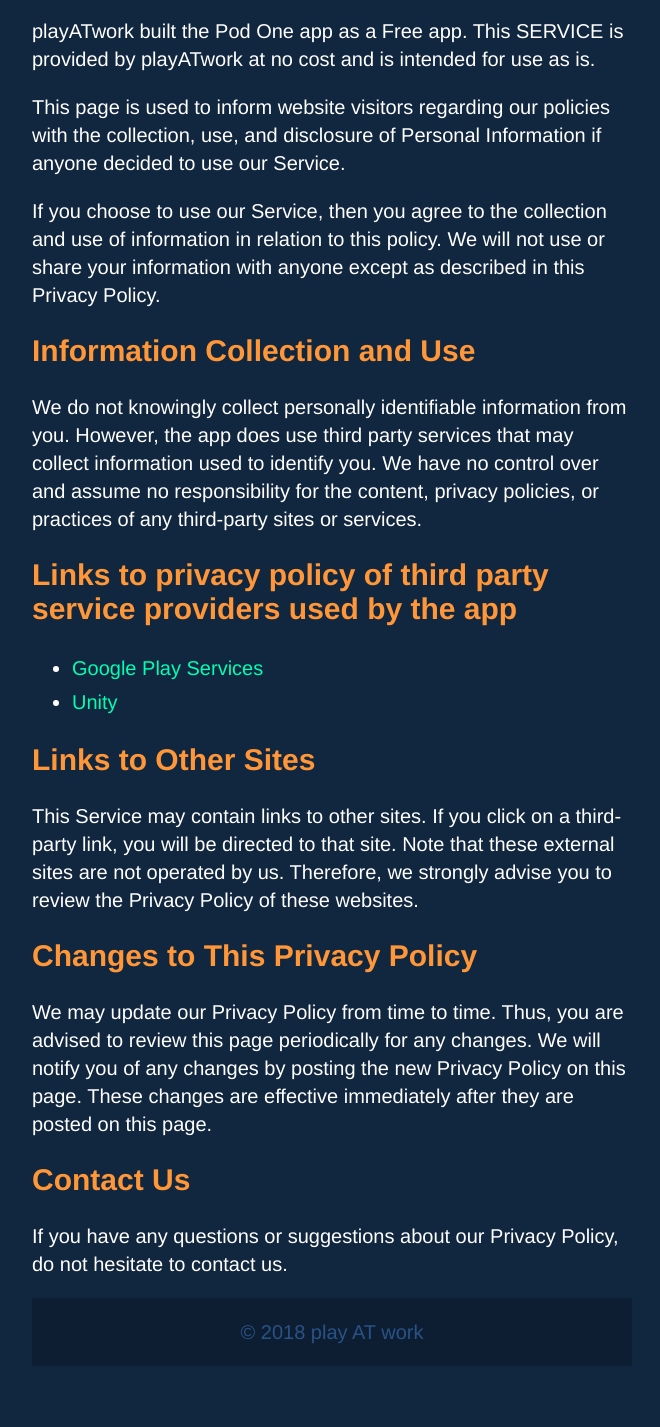
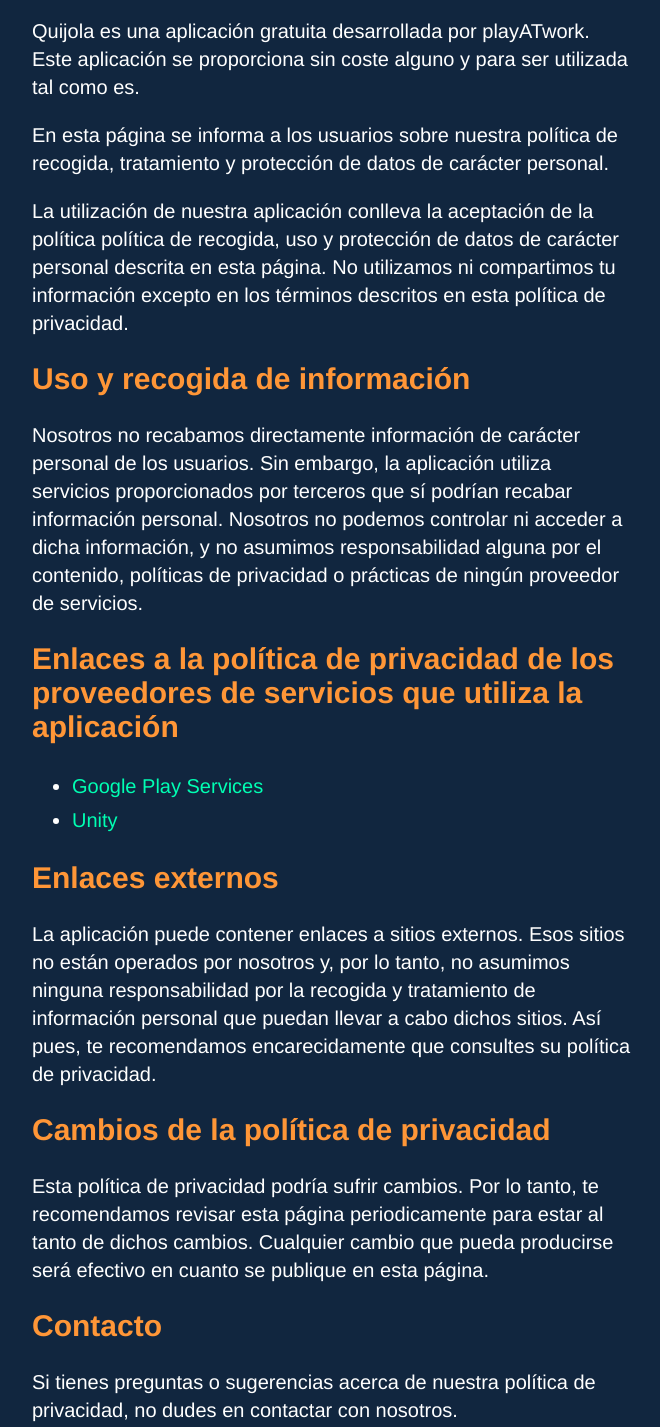
Before and after one commit to playatwork/playatwork.github.io, a plain HTML site: page quijola/privacy-policy.html in a window 1280 px wide. Shown: the part 143-1570 px from the top of the page, without its empty margins (308-968 px from the left). Before the commit the page ends 1509 px from the top, so only its background shows below. Drawn offline with Linux system fonts and the light colour scheme.

Commit message:
Update privacy-policy.html

```diff
--- a/quijola/privacy-policy.html
+++ b/quijola/privacy-policy.html
@@ -4,57 +4,57 @@
 <head>
 <meta http-equiv="content-type" content="text/html; charset=utf-8" />
 <link rel="stylesheet" type="text/css" href="/css/quijola.css" />
-<title>Pod One Privacy Policy</title>
+<title>Quijola - Política de privacidad</title>
 </head>
 
 <body>
 <div id="wrap">
 
 <div id="header">
-<h1>Privacy Policy</h1>
+<h1>Política de privacidad</h1>
 </div>
 
 <div id="content">
 
 <p>
-playATwork built the Pod One app as a Free app. This SERVICE is provided by playATwork at no cost and is intended for use as is.
+Quijola es una aplicación gratuita desarrollada por playATwork. Este aplicación se proporciona sin coste alguno y para ser utilizada tal como es.
 </p>
 <p>
-This page is used to inform website visitors regarding our policies with the collection, use, and disclosure of Personal Information if anyone decided to use our Service.
+En esta página se informa a los usuarios sobre nuestra política de recogida, tratamiento y protección de datos de carácter personal.
 </p>
 <p>
-If you choose to use our Service, then you agree to the collection and use of information in relation to this policy. We will not use or share your information with anyone except as described in this Privacy Policy.
+La utilización de nuestra aplicación conlleva la aceptación de la política política de recogida, uso y protección de datos de carácter personal descrita en esta página. No utilizamos ni compartimos tu información excepto en los términos descritos en esta política de privacidad.
 </p>
 
-<h2>Information Collection and Use</h2>
+<h2>Uso y recogida de información</h2>
 
 <p>
-We do not knowingly collect personally identifiable information from you. However, the app does use third party services that may collect information used to identify you. We have no control over and assume no responsibility for the content, privacy policies, or practices of any third-party sites or services.
+Nosotros no recabamos directamente información de carácter personal de los usuarios. Sin embargo, la aplicación utiliza servicios proporcionados por terceros que sí podrían recabar información personal. Nosotros no podemos controlar ni acceder a dicha información, y no asumimos responsabilidad alguna por el contenido, políticas de privacidad o prácticas de ningún proveedor de servicios.
 </p>
 
-<h2>Links to privacy policy of third party service providers used by the app</h2>
+<h2>Enlaces a la política de privacidad de los proveedores de servicios que utiliza la aplicación</h2>
 
 <ul>
 <li><a href="https://policies.google.com/privacy">Google Play Services</a></li>
 <li><a href="http://unity3d.com/es/legal/privacy-policy">Unity</a></li>
 </ul>
 
-<h2>Links to Other Sites</h2>
+<h2>Enlaces externos</h2>
 
 <p>
-This Service may contain links to other sites. If you click on a third-party link, you will be directed to that site. Note that these external sites are not operated by us. Therefore, we strongly advise you to review the Privacy Policy of these websites.
+La aplicación puede contener enlaces a sitios externos. Esos sitios no están operados por nosotros y, por lo tanto, no asumimos ninguna responsabilidad por la recogida y tratamiento de información personal que puedan llevar a cabo dichos sitios. Así pues, te recomendamos encarecidamente que consultes su política de privacidad.
 </p>
 
-<h2>Changes to This Privacy Policy</h2>
+<h2>Cambios de la política de privacidad</h2>
 
 <p>
-We may update our Privacy Policy from time to time. Thus, you are advised to review this page periodically for any changes. We will notify you of any changes by posting the new Privacy Policy on this page. These changes are effective immediately after they are posted on this page.
+Esta política de privacidad podría sufrir cambios. Por lo tanto, te recomendamos revisar esta página periodicamente para estar al tanto de dichos cambios. Cualquier cambio que pueda producirse será efectivo en cuanto se publique en esta página.
 </p>
 
-<h2>Contact Us</h2>
+<h2>Contacto</h2>
 
 <p>
-If you have any questions or suggestions about our Privacy Policy, do not hesitate to contact us.
+Si tienes preguntas o sugerencias acerca de nuestra política de privacidad, no dudes en contactar con nosotros.
 </p>
 
 <div class="clear">
```
